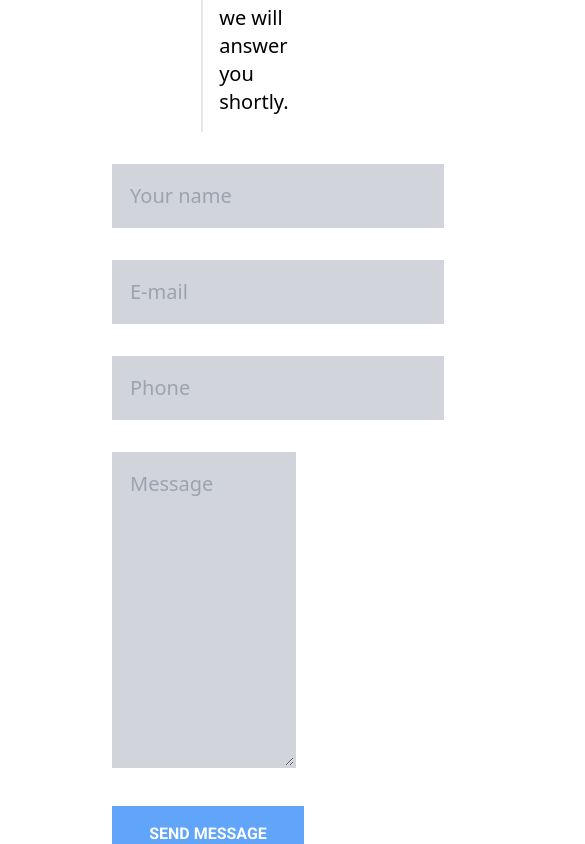
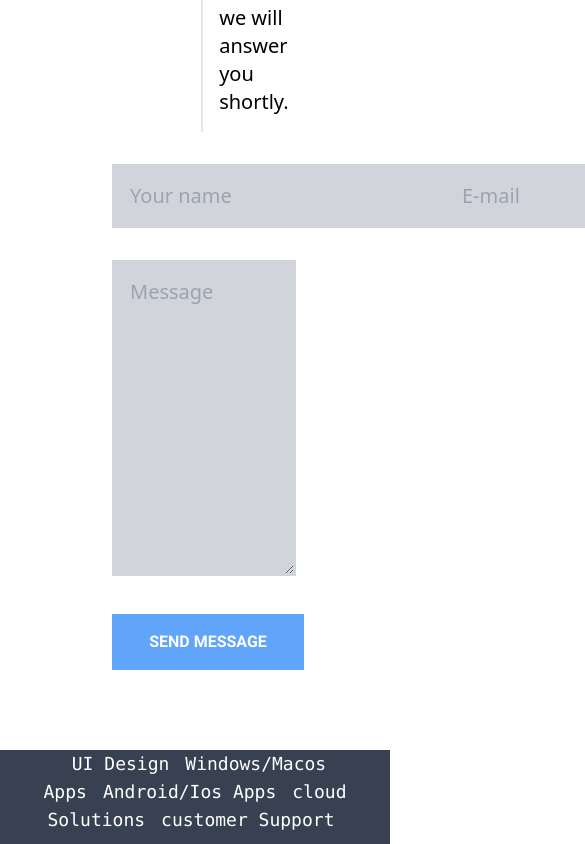
Before and after one commit to oladokun-olayiwola/Landing, a React (Create React App) app: page / in a window 390 px wide. Shown: the part 5160-6004 px from the top of the page, 585 px wide, since content can reach past the window. Built offline with nearby package versions, Linux system fonts and the light colour scheme.

Commit message:
modified

```diff
--- a/src/components/Contact.js
+++ b/src/components/Contact.js
@@ -1,39 +1,31 @@
-import React from "react";
+import React from 'react'
 
 const Contact = () => {
   return (
     <div id="contact" className="m-20">
       <div className="ml-8 flex">
-        <h2 className=" text-2xl md:text-4xl font-semibold pr-5 border-r-2">
-          Get in touch
-        </h2>
+        <h2 className=" text-2xl md:text-4xl font-semibold pr-5 border-r-2">Get in touch</h2>
         <h4 className="text-xl p-4 ">
           If you have any questions, just fill in the contact form, and we will
           answer you shortly.
         </h4>
       </div>
-      <div className="ml-8 w-11/12 block md:flex">
-        <div>
+      <div className="ml-8 w-11/12 flex">
         <input
           type="text"
           placeholder="Your name"
-            className="h-16 text-slate-900 bg-gray-300 text-xl min-w-1/4 block lg:flex border-2 md:m-8 my-8 md:ml-0 border-gray-300 p-4 focus:outline-0"
+          className="h-16 text-slate-900 bg-gray-300 my-8 md:m-8 md:ml-0 text-xl min-w-1/4 lg:flex border-2 border-gray-300 p-4 focus:outline-0 "
         />
-        </div>
-        <div>
         <input
           type="email"
           placeholder="E-mail"
-            className="h-16 text-slate-900 md:block  bg-gray-300 text-xl min-w-1/4 block lg:flex border-2 my-8 md:m-8 border-gray-300 p-4 focus:outline-0 "
+          className="h-16 text-slate-900 bg-gray-300 text-xl md:m-8 min-w-1/4 lg:flex border-2 my-8 border-gray-300 p-4 focus:outline-0 "
         />
-        </div>
-        <div>
         <input
           type="text"
           placeholder="Phone"
-            className="h-16 text-slate-900 bg-gray-300 text-xl block lg:flex min-w-1/4 border-2 my-8 md:m-8  border-gray-300 p-4 focus:outline-0 "
-          />{" "}
-        </div>
+          className="h-16 text-slate-900 bg-gray-300 text-xl md:m-8 lg:flex min-w-1/4 border-2 my-8 border-gray-300 p-4 focus:outline-0 "
+        />
       </div>
       <div>
         <textarea
@@ -55,6 +47,6 @@ const Contact = () => {
       </div>
     </div>
   );
-};
+}
 
-export default Contact;
+export default Contact
--- a/src/components/Footer.js
+++ b/src/components/Footer.js
@@ -9,11 +9,11 @@ const Footer = () => {
   return (
     <footer className="bg-gray-700 block ">
       <div className="block lg:flex justify-center text-lg lg:text-2xl capitalize font-mono text-white text-center">
-        <span className="p-2 lg:p-8">UI design</span>
-        <span className="p-2 lg:p-8">Windows/mac os apps</span>
-        <span className="p-2 lg:p-8">Android/ios apps</span>
-        <span className="p-2 lg:p-8">cloud solutions</span>
-        <span className="p-2 lg:p-8">customer support</span>
+        <span className="p-2 lg:p-8 w-auto">UI design</span>
+        <span className="p-2 lg:p-8 w-auto">Windows/macos apps</span>
+        <span className="p-2 lg:p-8 w-auto">Android/ios apps</span>
+        <span className="p-2 lg:p-8 w-auto">cloud solutions</span>
+        <span className="p-2 lg:p-8 w-auto">customer support</span>
       </div>
 
       <div className="flex justify-between">
--- a/src/components/Projects.js
+++ b/src/components/Projects.js
@@ -1,13 +1,8 @@
 import React from "react";
-import { Link } from "react-router-dom";
 import one from "../images/first.jpg";
 import two from "../images/second.jpg";
 import three from "../images/third.jpg";
-import four from "../images/fourth.jpg";
-import five from "../images/fifth.jpg";
-import sixth from "../images/sixth.jpg";
-import seven from "../images/seven.jpg";
-import eight from "../images/eight.jpg";
+
 
 const Projects = () => {
   return (
@@ -26,9 +21,9 @@ const Projects = () => {
       </div>
       <div className="w-full">
         <div className=" justify-center flex flex-col lg:flex-row lg:justify-evenly">
-          <img src={one} alt="Project" className="ml-20 m-8 w-1/2 md:m-1 lg:m-4" />
-          <img src={two} alt="Project" className="ml-20 m-8 w-1/2  md:m-1 lg:m-4" />
-          <img src={three} alt="Project" className="ml-20 m-8 w-1/2  md:m-1 lg:m-4" />
+          <img src={one} alt="Project" className="ml-20 m-8 w-1/2  md:block md:m-1 lg:m-4" />
+          <img src={two} alt="Project" className="ml-20 m-8 w-1/2 md:block md:m-1 lg:m-4" />
+          <img src={three} alt="Project" className="ml-20 m-8 w-1/2 md:block  md:m-1 lg:m-4" />
         </div>
         {/* <div className="justify-center flex flex-col lg:flex-row lg:justify-evenly">
           <img src={four} alt="Project" className="ml-20 m-8 w-1/2 md:m-1  lg:m-4" />
```
Lines whose indentation alone changed are shown as unchanged.
